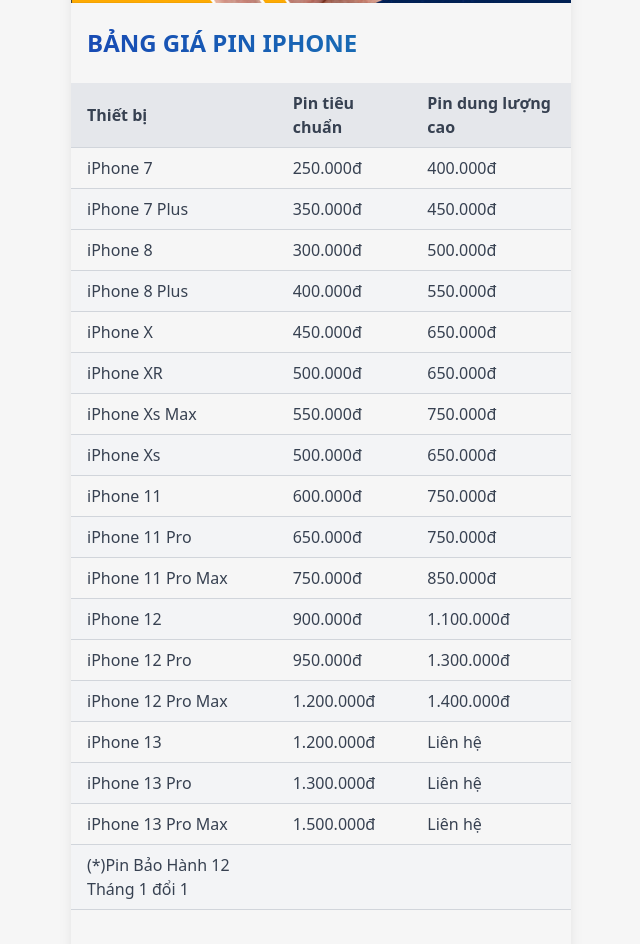
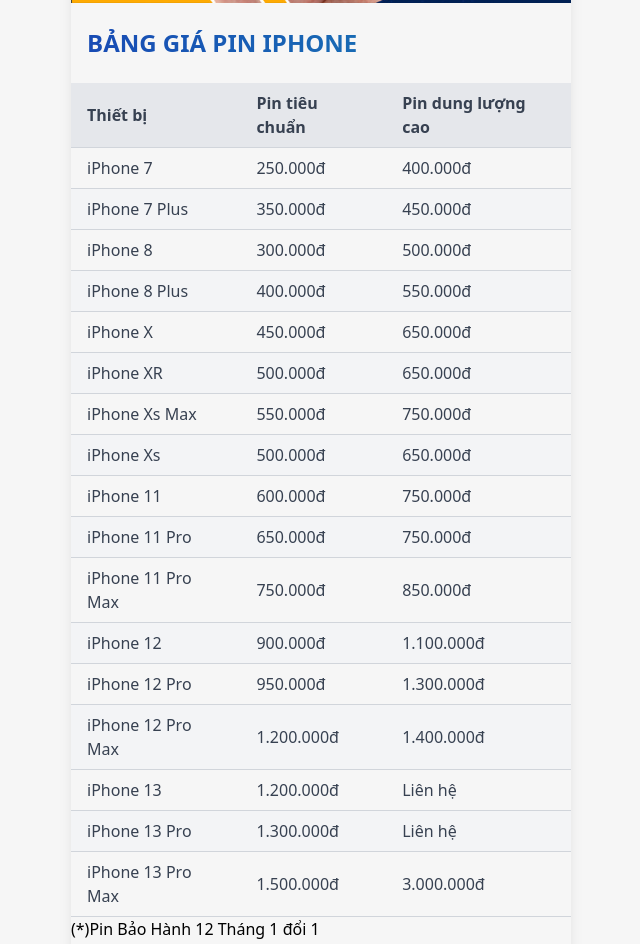
Before and after one commit to lesontung1996/mobizen, an Astro site: page / in a window 1280 px wide. Shown: the part 1288-2232 px from the top of the page, without its empty margins (319-959 px from the left). Built offline with nearby package versions, Linux system fonts and the light colour scheme; Astro itself is replaced by a stand-in of ours.

Commit message:
Update Prices “price-1”

```diff
--- a/src/_posts/prices/price-1.md
+++ b/src/_posts/prices/price-1.md
@@ -1,27 +1,27 @@
 ---
+id: battery
 title: BẢNG GIÁ PIN IPHONE
 short: Pin
 image: /assets/images/pin.jpg
-id: battery
 ---
+| Thiết bị          | Pin tiêu chuẩn | Pin dung lượng cao |
+| ----------------- | -------------- | ------------------ |
+| iPhone 7          | 250.000đ       | 400.000đ           |
+| iPhone 7 Plus     | 350.000đ       | 450.000đ           |
+| iPhone 8          | 300.000đ       | 500.000đ           |
+| iPhone 8 Plus     | 400.000đ       | 550.000đ           |
+| iPhone X          | 450.000đ       | 650.000đ           |
+| iPhone XR         | 500.000đ       | 650.000đ           |
+| iPhone Xs Max     | 550.000đ       | 750.000đ           |
+| iPhone Xs         | 500.000đ       | 650.000đ           |
+| iPhone 11         | 600.000đ       | 750.000đ           |
+| iPhone 11 Pro     | 650.000đ       | 750.000đ           |
+| iPhone 11 Pro Max | 750.000đ       | 850.000đ           |
+| iPhone 12         | 900.000đ       | 1.100.000đ         |
+| iPhone 12 Pro     | 950.000đ       | 1.300.000đ         |
+| iPhone 12 Pro Max | 1.200.000đ     | 1.400.000đ         |
+| iPhone 13         | 1.200.000đ     | Liên hệ            |
+| iPhone 13 Pro     | 1.300.000đ     | Liên hệ            |
+| iPhone 13 Pro Max | 1.500.000đ     | 3.000.000đ         |
 
- Thiết bị                         | Pin tiêu chuẩn | Pin dung lượng cao
-----------------------------------|----------------|--------------------
- iPhone 7                         | 250.000đ       | 400.000đ
- iPhone 7 Plus                    | 350.000đ       | 450.000đ
- iPhone 8                         | 300.000đ       | 500.000đ
- iPhone 8 Plus                    | 400.000đ       | 550.000đ
- iPhone X                         | 450.000đ       | 650.000đ
- iPhone XR                        | 500.000đ       | 650.000đ
- iPhone Xs Max                    | 550.000đ       | 750.000đ
- iPhone Xs                        | 500.000đ       | 650.000đ
- iPhone 11                        | 600.000đ       | 750.000đ
- iPhone 11 Pro                    | 650.000đ       | 750.000đ
- iPhone 11 Pro Max                | 750.000đ       | 850.000đ
- iPhone 12                        | 900.000đ       | 1.100.000đ
- iPhone 12 Pro                    | 950.000đ       | 1.300.000đ
- iPhone 12 Pro Max                | 1.200.000đ     | 1.400.000đ
- iPhone 13                        | 1.200.000đ     | Liên hệ
- iPhone 13 Pro                    | 1.300.000đ     | Liên hệ
- iPhone 13 Pro Max                | 1.500.000đ     | Liên hệ
  (*)Pin Bảo Hành 12 Tháng 1 đổi 1
```
